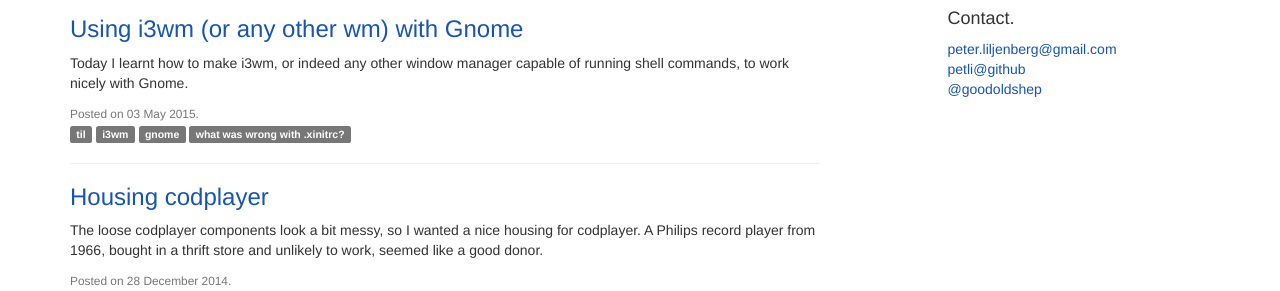
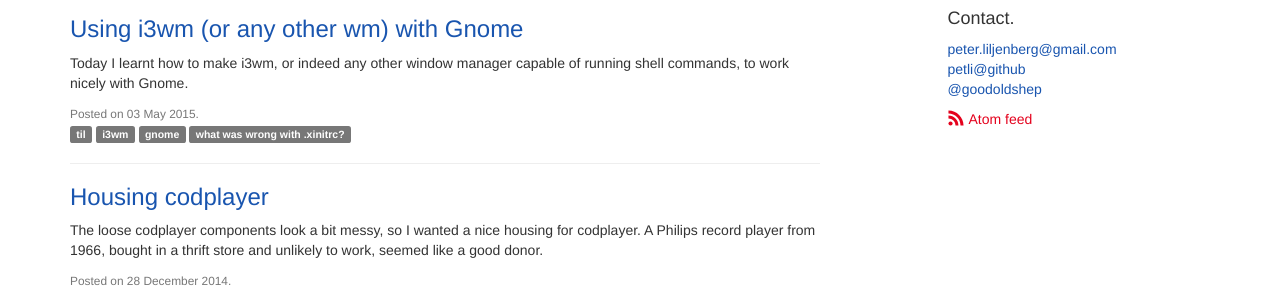
Before and after one commit to petli/petli.github.io, a Jekyll site: the page built from index.html, in a window 1280 px wide. Shown: the part 468-759 px from the top of the page. Built offline with Jekyll 4.4.1, drawn with Linux system fonts in a browser that asks for light colours; Markdown is read by kramdown in place of the engine named in the settings.

Commit message:
Add feed icon

```diff
--- /dev/null
+++ b/_includes/feedicon.html
@@ -0,0 +1 @@
+<p class="feed"><a href="/feed.xml"><img src="/images/feed.svg">Atom feed</a></p>
--- a/_layouts/post.html
+++ b/_layouts/post.html
@@ -74,6 +74,8 @@
           </ul>
 
           {% endcomment %}
+
+          {% include feedicon.html %}
         </div>
       </div>
     </div>
--- a/css/klavrekod.scss
+++ b/css/klavrekod.scss
@@ -1,6 +1,5 @@
 ---
 ---
-/* -*-css-mode-*- */
 
 /* Responsive top logo */
 img.top-logo {
@@ -51,6 +50,20 @@ div.semicolon-footer {
     }
 }
 
+/* Feed icon */
+p.feed {
+    img {
+        height: 16px;
+        width: 16px;
+        margin-right: 5px;
+        margin-bottom: 4px;
+    }
+
+    a {
+        color: #e4021d;
+    }
+}
+
 /* License information footer */
 table.license {
     border-width: 0px;
--- a/index.html
+++ b/index.html
@@ -66,6 +66,8 @@ title: Klavreströms kodmanufaktur
             <li><a href="https://github.com/petli">petli@github</a></li>
             <li><a href="https://twitter.com/goodoldshep">@goodoldshep</a></li>
           </ul>
+
+          {% include feedicon.html %}
         </div>
       </div>
     </div>
```
Also changed, not shown: images/feed.svg (added).
